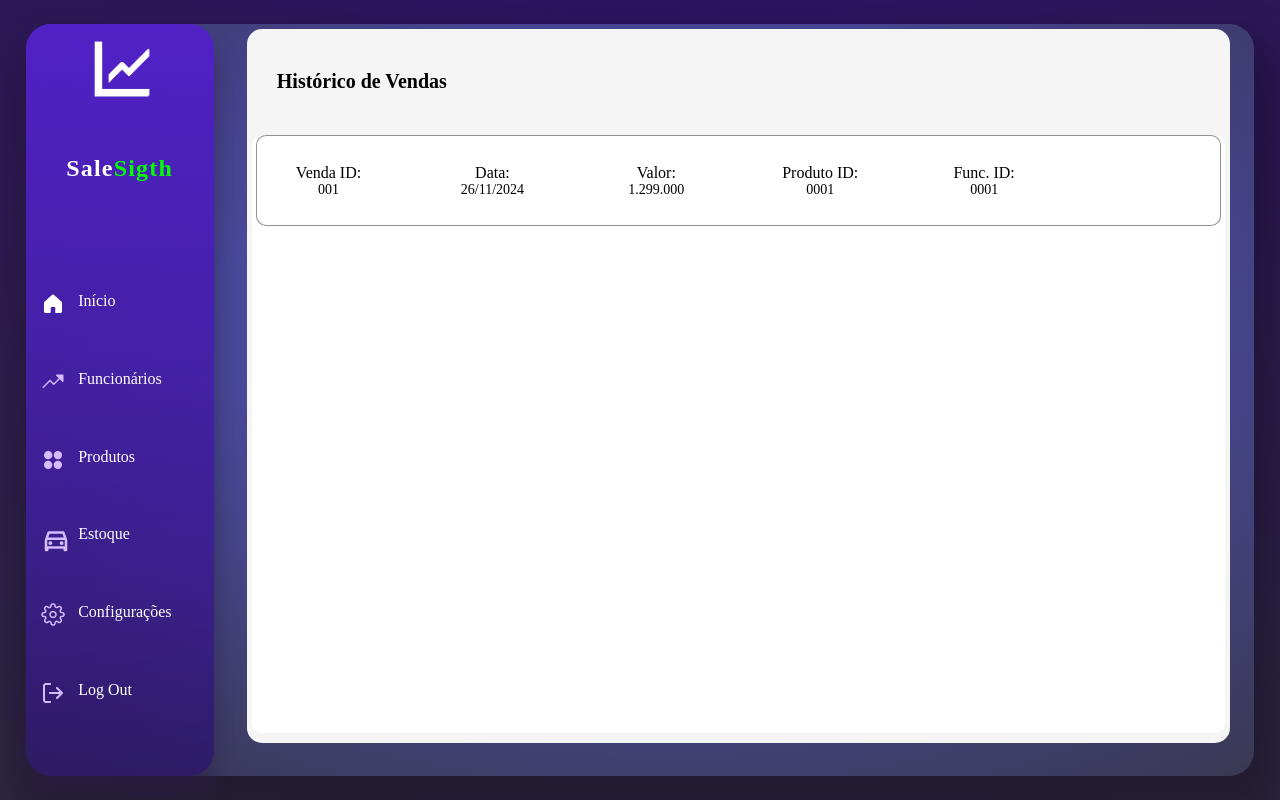
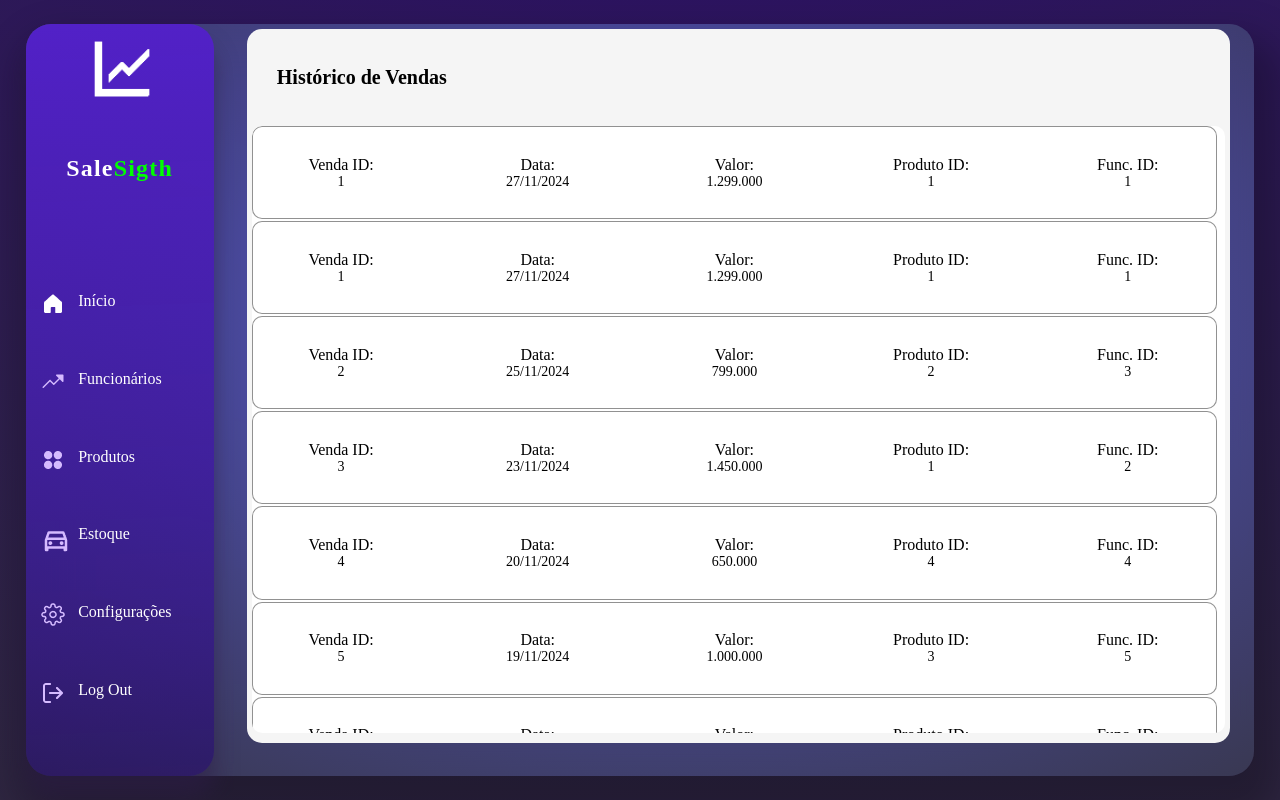
Before and after one commit to arthurvp1/SA2Fase, a React app in the folder front-end/: page /historico in a window 1280 px wide. Built offline with nearby package versions, Linux system fonts and the light colour scheme; the HTML template or start-up script is replaced by a standard one; a web font is replaced by a local one.

Commit message:
luladrao

```diff
--- a/front-end/src/components/VendaHistorico.jsx
+++ b/front-end/src/components/VendaHistorico.jsx
@@ -2,6 +2,8 @@ import React, { useState } from 'react'
 import './VendaHistorico.css'
 
 function VendaHistorico(props) {
+
+    let historico = props.historico
 
 
   return (
@@ -12,34 +14,34 @@ function VendaHistorico(props) {
         <div className="div-vendaID">
 
             <label htmlFor="">Venda ID:</label>
-            <span className='spanDados'>{'001'}</span>
+            <span className='spanDados'>{historico.vendaID}</span>
 
         </div>
         <div className="div-data">
 
             <label htmlFor="">Data:</label>
-            <span className='spanDados'>{'26/11/2024'}</span>
+            <span className='spanDados'>{historico.data}</span>
 
         </div>
         <div className="div-valor">
 
             <label htmlFor="">Valor:</label>
-            <span className='spanDados'>{'1.299.000'}</span>
+            <span className='spanDados'>{historico.valor}</span>
 
         </div>
         <div className="div-produtoID">
 
             <label htmlFor="">Produto ID:</label>
-            <span className='spanDados'>{'0001'}</span>
+            <span className='spanDados'>{historico.produtoID}</span>
 
         </div>
         <div className="div-funcionarioID">
 
             <label htmlFor="">Func. ID:</label>
-            <span className='spanDados'>{'0001'}</span>
+            <span className='spanDados'>{historico.funcionarioID}</span>
 
         </div>
-        <div className="div-funcionarioID"><span className='spanDados'>{}</span></div>
+
 
 
 
--- a/front-end/src/contexts/GlobalContext.jsx
+++ b/front-end/src/contexts/GlobalContext.jsx
@@ -30,12 +30,307 @@ export const GlobalContextProvider = ({ children }) => {
             cor:  'Branco',
             produtoID: '1'
         },
+
     ])
+    const [historico, setHistorico] = useState([
+        {
+            vendaID: '1',
+            data: '27/11/2024',
+            valor:'1.299.000',
+            produtoID: '1',
+            funcionarioID:'1'
+        },
+
+            {
+                "vendaID": "1",
+                "data": "27/11/2024",
+                "valor": "1.299.000",
+                "produtoID": "1",
+                "funcionarioID": "1"
+            },
+            {
+                "vendaID": "2",
+                "data": "25/11/2024",
+                "valor": "799.000",
+                "produtoID": "2",
+                "funcionarioID": "3"
+            },
+            {
+                "vendaID": "3",
+                "data": "23/11/2024",
+                "valor": "1.450.000",
+                "produtoID": "1",
+                "funcionarioID": "2"
+            },
+            {
+                "vendaID": "4",
+                "data": "20/11/2024",
+                "valor": "650.000",
+                "produtoID": "4",
+                "funcionarioID": "4"
+            },
+            {
+                "vendaID": "5",
+                "data": "19/11/2024",
+                "valor": "1.000.000",
+                "produtoID": "3",
+                "funcionarioID": "5"
+            },
+            {
+                "vendaID": "6",
+                "data": "18/11/2024",
+                "valor": "950.000",
+                "produtoID": "2",
+                "funcionarioID": "1"
+            },
+            {
+                "vendaID": "7",
+                "data": "17/11/2024",
+                "valor": "1.750.000",
+                "produtoID": "1",
+                "funcionarioID": "6"
+            },
+            {
+                "vendaID": "8",
+                "data": "15/11/2024",
+                "valor": "850.000",
+                "produtoID": "4",
+                "funcionarioID": "7"
+            },
+            {
+                "vendaID": "9",
+                "data": "13/11/2024",
+                "valor": "1.100.000",
+                "produtoID": "5",
+                "funcionarioID": "2"
+            },
+            {
+                "vendaID": "10",
+                "data": "12/11/2024",
+                "valor": "1.350.000",
+                "produtoID": "3",
+                "funcionarioID": "8"
+            },
+            {
+                "vendaID": "11",
+                "data": "11/11/2024",
+                "valor": "950.000",
+                "produtoID": "1",
+                "funcionarioID": "5"
+            },
+            {
+                "vendaID": "12",
+                "data": "10/11/2024",
+                "valor": "800.000",
+                "produtoID": "2",
+                "funcionarioID": "9"
+            },
+            {
+                "vendaID": "13",
+                "data": "09/11/2024",
+                "valor": "1.200.000",
+                "produtoID": "4",
+                "funcionarioID": "3"
+            },
+            {
+                "vendaID": "14",
+                "data": "08/11/2024",
+                "valor": "1.600.000",
+                "produtoID": "1",
+                "funcionarioID": "6"
+            },
+            {
+                "vendaID": "15",
+                "data": "07/11/2024",
+                "valor": "1.100.000",
+                "produtoID": "5",
+                "funcionarioID": "4"
+            },
+            {
+                "vendaID": "16",
+                "data": "06/11/2024",
+                "valor": "1.300.000",
+                "produtoID": "2",
+                "funcionarioID": "7"
+            },
+            {
+                "vendaID": "17",
+                "data": "05/11/2024",
+                "valor": "1.400.000",
+                "produtoID": "3",
+                "funcionarioID": "1"
+            },
+            {
+                "vendaID": "18",
+                "data": "04/11/2024",
+                "valor": "800.000",
+                "produtoID": "4",
+                "funcionarioID": "2"
+            },
+            {
+                "vendaID": "19",
+                "data": "03/11/2024",
+                "valor": "1.600.000",
+                "produtoID": "1",
+                "funcionarioID": "3"
+            },
+            {
+                "vendaID": "20",
+                "data": "02/11/2024",
+                "valor": "850.000",
+                "produtoID": "2",
+                "funcionarioID": "5"
+            },
+            {
+                "vendaID": "21",
+                "data": "01/11/2024",
+                "valor": "900.000",
+                "produtoID": "3",
+                "funcionarioID": "2"
+            },
+            {
+                "vendaID": "22",
+                "data": "31/10/2024",
+                "valor": "1.700.000",
+                "produtoID": "4",
+                "funcionarioID": "1"
+            },
+            {
+                "vendaID": "23",
+                "data": "30/10/2024",
+                "valor": "1.250.000",
+                "produtoID": "1",
+                "funcionarioID": "3"
+            },
+            {
+                "vendaID": "24",
+                "data": "29/10/2024",
+                "valor": "1.500.000",
+                "produtoID": "2",
+                "funcionarioID": "4"
+            },
+            {
+                "vendaID": "25",
+                "data": "28/10/2024",
+                "valor": "650.000",
+                "produtoID": "3",
+                "funcionarioID": "5"
+            },
+            {
+                "vendaID": "26",
+                "data": "27/10/2024",
+                "valor": "1.200.000",
+                "produtoID": "4",
+                "funcionarioID": "6"
+            },
+            {
+                "vendaID": "27",
+                "data": "26/10/2024",
+                "valor": "1.350.000",
+                "produtoID": "1",
+                "funcionarioID": "7"
+            },
+            {
+                "vendaID": "28",
+                "data": "25/10/2024",
+                "valor": "1.100.000",
+                "produtoID": "5",
+                "funcionarioID": "8"
+            },
+            {
+                "vendaID": "29",
+                "data": "24/10/2024",
+                "valor": "850.000",
+                "produtoID": "2",
+                "funcionarioID": "9"
+            },
+            {
+                "vendaID": "30",
+                "data": "23/10/2024",
+                "valor": "1.450.000",
+                "produtoID": "3",
+                "funcionarioID": "2"
+            },
+            {
+                "vendaID": "31",
+                "data": "22/10/2024",
+                "valor": "1.300.000",
+                "produtoID": "4",
+                "funcionarioID": "1"
+            },
+            {
+                "vendaID": "32",
+                "data": "21/10/2024",
+                "valor": "950.000",
+                "produtoID": "1",
+                "funcionarioID": "3"
+            },
+            {
+                "vendaID": "33",
+                "data": "20/10/2024",
+                "valor": "1.600.000",
+                "produtoID": "2",
+                "funcionarioID": "4"
+            },
+            {
+                "vendaID": "34",
+                "data": "19/10/2024",
+                "valor": "1.200.000",
+                "produtoID": "5",
+                "funcionarioID": "2"
+            },
+            {
+                "vendaID": "35",
+                "data": "18/10/2024",
+                "valor": "1.350.000",
+                "produtoID": "3",
+                "funcionarioID": "6"
+            },
+            {
+                "vendaID": "36",
+                "data": "17/10/2024",
+                "valor": "850.000",
+                "produtoID": "4",
+                "funcionarioID": "7"
+            },
+            {
+                "vendaID": "37",
+                "data": "16/10/2024",
+                "valor": "1.450.000",
+                "produtoID": "1",
+                "funcionarioID": "8"
+            },
+            {
+                "vendaID": "38",
+                "data": "15/10/2024",
+                "valor": "1.700.000",
+                "produtoID": "2",
+                "funcionarioID": "9"
+            },
+            {
+                "vendaID": "39",
+                "data": "14/10/2024",
+                "valor": "1.000.000",
+                "produtoID": "3",
+                "funcionarioID": "5"
+            },
+            {
+                "vendaID": "40",
+                "data": "13/10/2024",
+                "valor": "1.100.000",
+                "produtoID": "4",
+                "funcionarioID": "1"
+            },
+
+
+
+    ])
+
     let usuarioLogado = 'Arthur'
 
 
     return (
-        <GlobalContext.Provider value={{ usuarioLogado, isVisible, setIsVisible, produtos, setProdutos, funcionarios, setFuncionarios,visible, setVisible }}>
+        <GlobalContext.Provider value={{ usuarioLogado, isVisible, setIsVisible, produtos, setProdutos, funcionarios, setFuncionarios,visible, setVisible, historico, setHistorico }}>
             {children}
         </GlobalContext.Provider>
     )
--- a/front-end/src/pages/Historico.css
+++ b/front-end/src/pages/Historico.css
@@ -53,7 +53,7 @@
 .componente-VendaHistorico{
     width: 99%;
     height: 100%;
-    display: flex;
+    display: block;
     flex-direction: column;
     gap: 5px;
     align-items: center;
@@ -61,3 +61,17 @@
     border-radius: 10px;
     overflow-y: auto;
 }
+.componente-VendaHistorico::-webkit-scrollbar {
+    width: 10px;
+}
+.componente-VendaHistorico::-webkit-scrollbar-track {
+    background-color: gray;
+    border-radius: 10px;
+}
+.componente-VendaHistorico::-webkit-scrollbar-thumb {
+    background-color: #5321ca;
+    border-radius: 10px;
+}
+.componente-VendaHistorico::-webkit-scrollbar-thumb:hover {
+    background-color: #5421cac5;
+}
--- a/front-end/src/pages/Historico.jsx
+++ b/front-end/src/pages/Historico.jsx
@@ -6,7 +6,7 @@ import { GlobalContext } from '../contexts/GlobalContext'
 import VendaHistorico from '../components/VendaHistorico'
 
 function Historico() {
-  const { produtos } = useContext(GlobalContext)
+  const { historico } = useContext(GlobalContext)
 
   return (
     <div className='historico-container'>
@@ -26,7 +26,12 @@ function Historico() {
 
             <div className='componente-VendaHistorico'>
 
-                <VendaHistorico/>
+            {
+                historico.map((p) => (
+                  <VendaHistorico historico ={p} />
+                ))
+              }
+
 
             </div>
 
```
